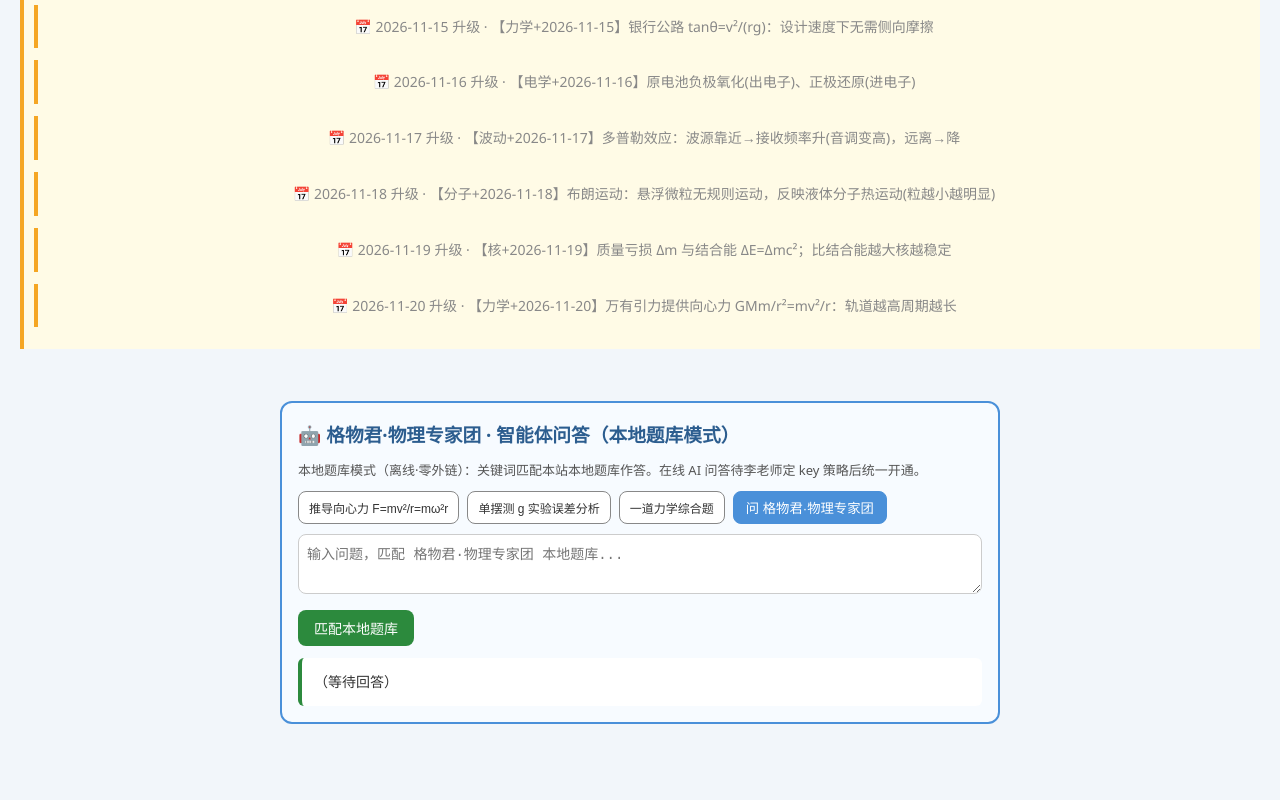
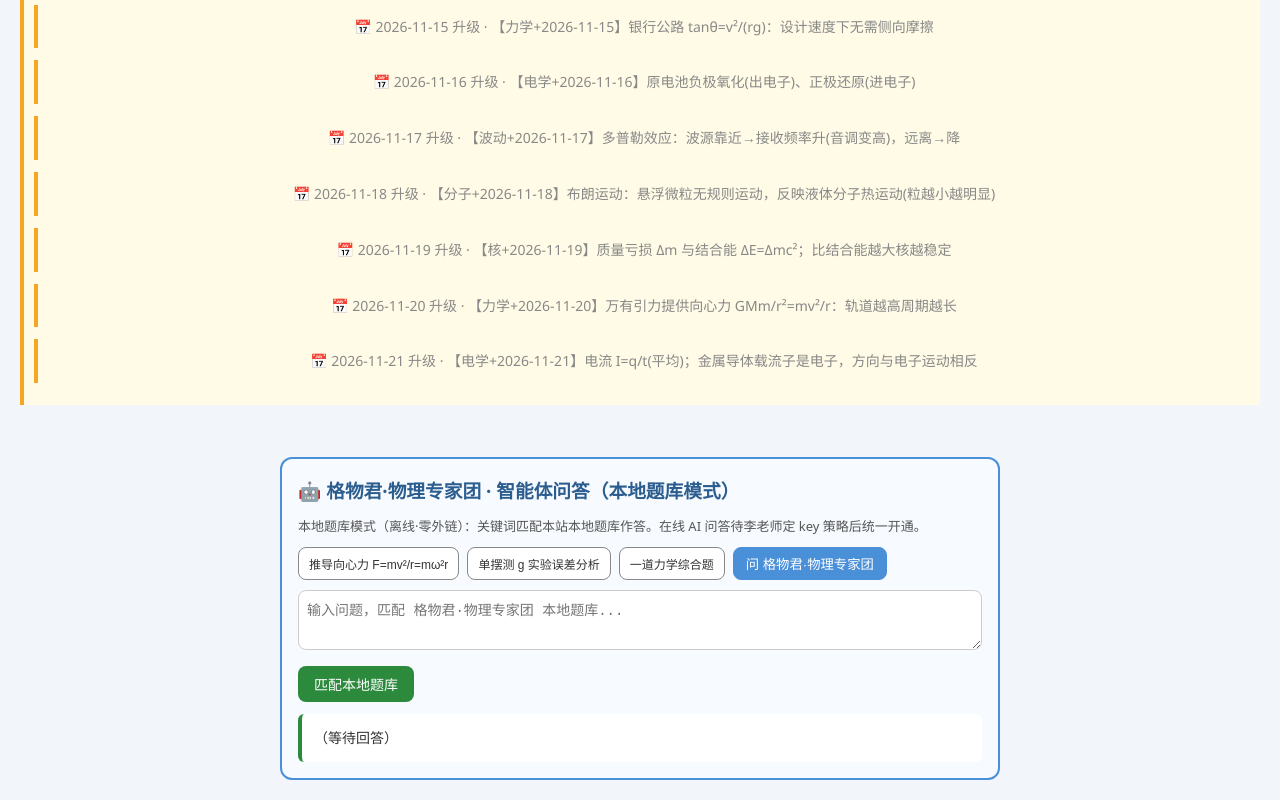
Before and after one commit to dapengzhanchi141345/li-yanming-physics, a plain HTML site: page index.html in a window 1280 px wide. Shown: the part 2460-3260 px from the top of the page. Before the commit the page ends 3204 px from the top, so only its background shows below. Drawn offline with Linux system fonts and the light colour scheme.

Commit message:
physics 12独立站升级 2026-11-21

```diff
--- a/index.html
+++ b/index.html
@@ -161,6 +161,8 @@ footer{text-align:center;padding:20px;color:#888;font-size:13px;margin-top:30px;
 <div style="background:#fffbe6;border-left:4px solid #f5a623;padding:10px;margin:12px 0;font-size:14px">📅 2026-11-19 升级 · 【核+2026-11-19】质量亏损 Δm 与结合能 ΔE=Δmc²；比结合能越大核越稳定</div>
 
 <div style="background:#fffbe6;border-left:4px solid #f5a623;padding:10px;margin:12px 0;font-size:14px">📅 2026-11-20 升级 · 【力学+2026-11-20】万有引力提供向心力 GMm/r²=mv²/r：轨道越高周期越长</div>
+
+<div style="background:#fffbe6;border-left:4px solid #f5a623;padding:10px;margin:12px 0;font-size:14px">📅 2026-11-21 升级 · 【电学+2026-11-21】电流 I=q/t(平均)；金属导体载流子是电子，方向与电子运动相反</div>
 </footer>
 
 <script>
```
